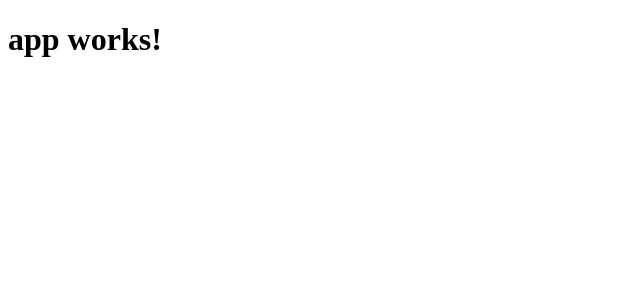
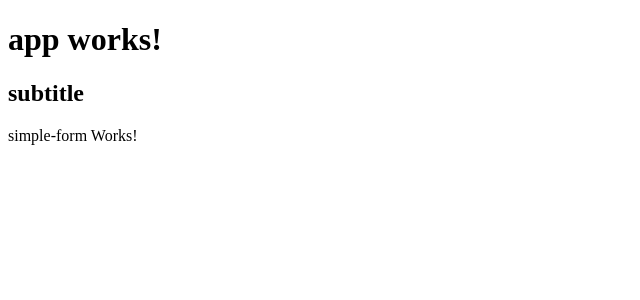
Before and after one commit to kpse/ng2-tour, an Angular app: page / in a window 1280 px wide. Shown: the top 300 px of the page, without its empty margins (0-640 px from the left). Built offline with nearby package versions, Linux system fonts and the light colour scheme.

Commit message:
add form to main page

```diff
--- a/src/app/app.component.html
+++ b/src/app/app.component.html
@@ -1,3 +1,7 @@
-<h1>
-  {{title}}
-</h1>
+<div>
+  <h1>
+    {{title}}
+  </h1>
+  <h2>subtitle</h2>
+  <app-simple-form></app-simple-form>
+</div>
```
